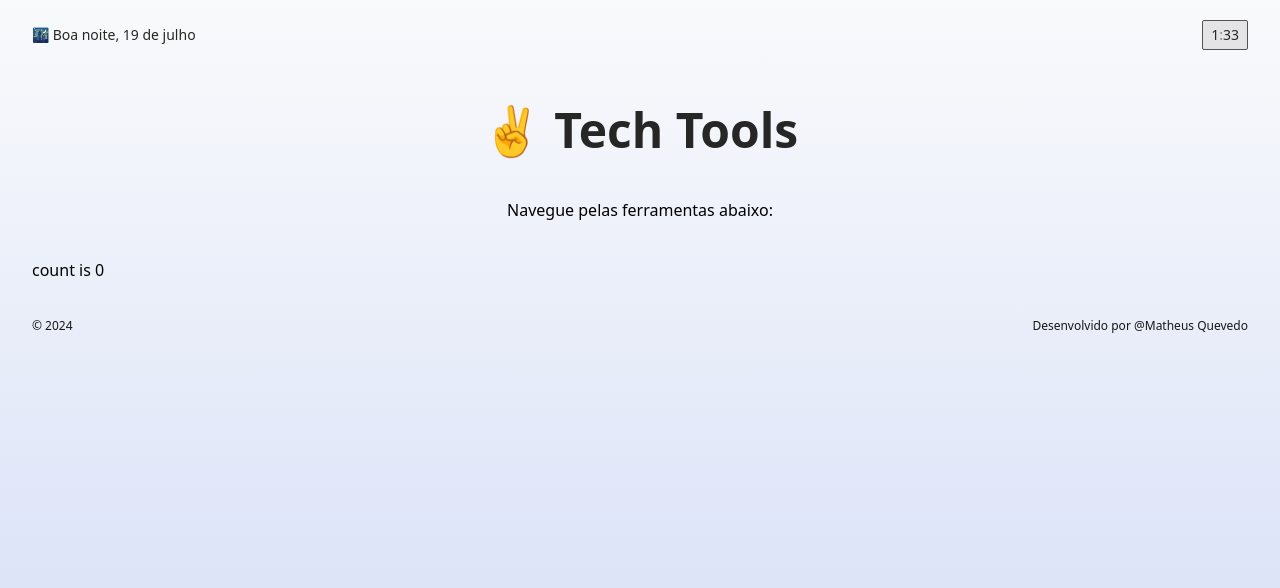
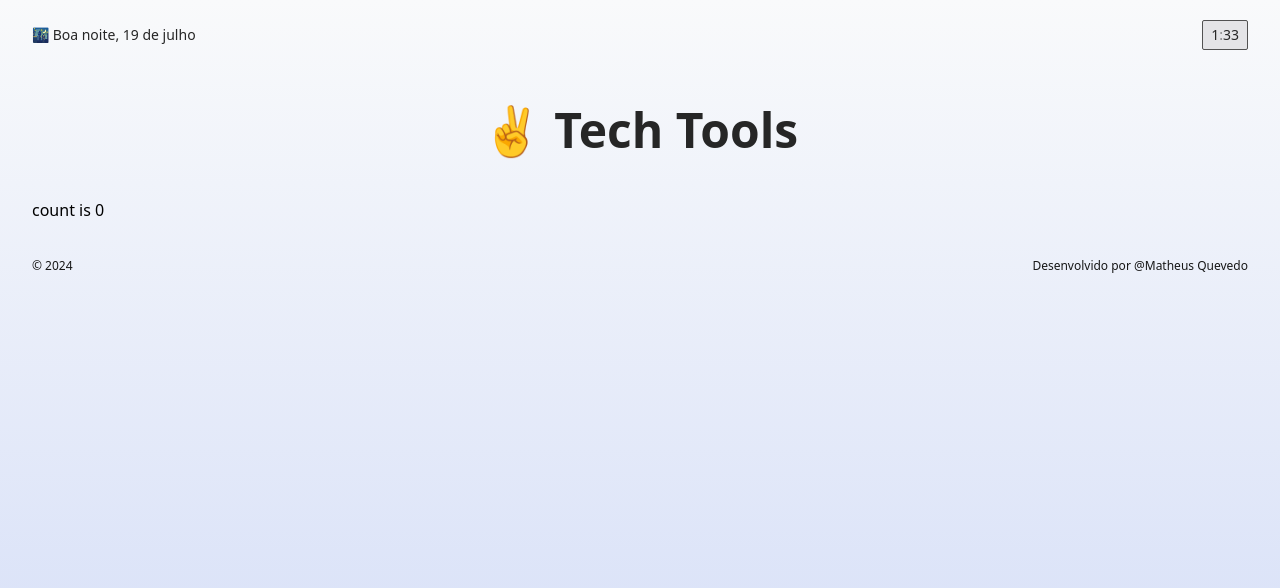
Before and after one commit to mthquevedo/Minhas-ferramentas, a React (Vite) app: page /contador in a window 1280 px wide. Shown: the top 588 px of the page. Built offline with nearby package versions, Linux system fonts and the light colour scheme.

Commit message:
Ajuste: o título foi alocado dentro do componente Home

```diff
--- a/src/layouts/MainLayout.tsx
+++ b/src/layouts/MainLayout.tsx
@@ -8,7 +8,6 @@ export function MainLayout() {
             <Header />
 
             <h1 className="text-center font-bold text-neutral-800 text-5xl py-2">✌ Tech Tools</h1>
-            <p className="text-center">Navegue pelas ferramentas abaixo:</p>
 
             <Outlet />
 
--- a/src/pages/Home/index.tsx
+++ b/src/pages/Home/index.tsx
@@ -6,6 +6,9 @@ export function Home() {
 
     return (
         <main className="flex-1">
+
+            <p className="text-center">Navegue pelas ferramentas abaixo:</p>
+
             <div className="h-4/5 flex flex-wrap justify-center gap-48 items-center">
                 <HomeLink title="Contador" to="contador" icon={<GoNumber />} iconClassName="text-amber-800" className="bg-sand" />
                 <HomeLink title="Lista de tarefas" to="lista-de-tarefas" icon={<IoListSharp />} iconClassName="text-orange-800" className="bg-orange-400" />
```
